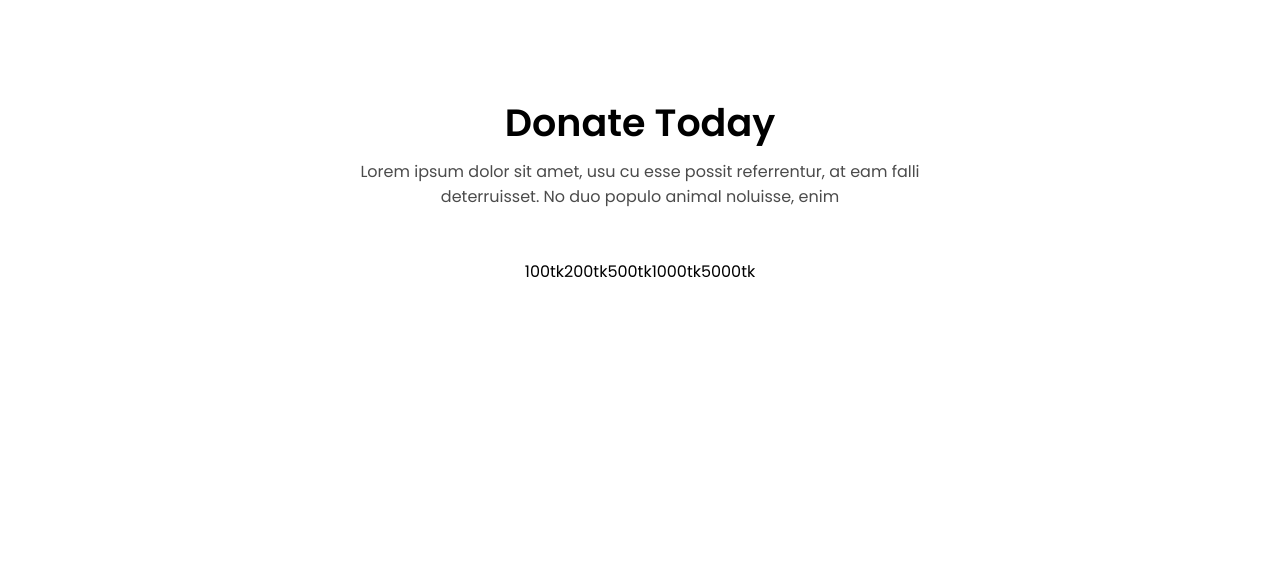
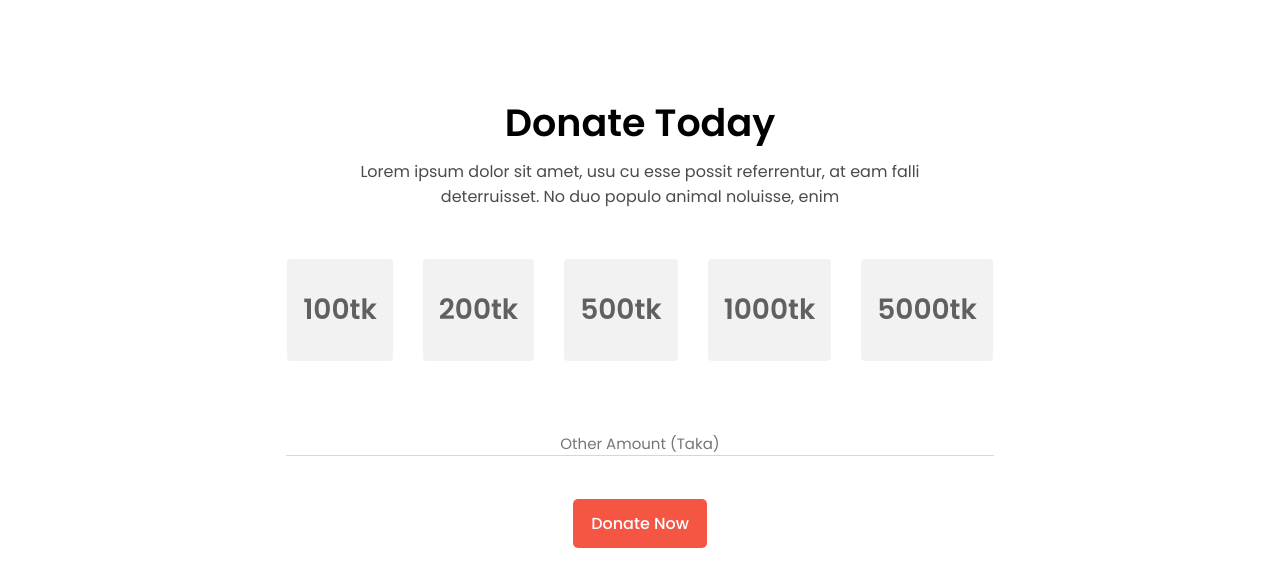
Before and after one commit to developersajeeb/demo-web1, a plain HTML site: page index.html in a window 1280 px wide. Shown: the part 686-1272 px from the top of the page. Before the commit the page ends 970 px from the top, so only its background shows below. Drawn offline with Linux system fonts and the light colour scheme.

Commit message:
new code

```diff
--- a/index.html
+++ b/index.html
@@ -37,6 +37,12 @@
                     <li>1000tk</li>
                     <li>5000tk</li>
                 </ul>
+                <div class="from-btn">
+                    <form class="taka" action="">
+                        <input type="text" placeholder="Other Amount (Taka)">
+                    </form>
+                    <button class="btn">Donate Now</button>
+                </div>
             </div>
         </section>
     </main>
--- a/style.css
+++ b/style.css
@@ -1,7 +1,8 @@
-*{
+* {
     margin: 0;
     padding: 0;
-    font-family: 'Poppins', sans-serif;;
+    font-family: 'Poppins', sans-serif;
+    ;
 }
 
 h1 {
@@ -15,7 +16,7 @@ p {
     color: white;
 }
 
-.btn{
+.btn {
     padding: 12px 18px;
     font-size: 16px;
     font-weight: 500;
@@ -28,7 +29,7 @@ p {
 
 /* Header */
 
-header{
+header {
     background-image: linear-gradient(0deg, rgb(0 0 0 / 90%), rgb(0 0 0 / 10%)), url(images/donation12.png);
     background-repeat: no-repeat;
     background-position: top center;
@@ -38,7 +39,7 @@ header{
 
 /* Section 1 */
 
-.do-tk h1 p{
+.do-tk h1 p {
     color: black;
 }
 
@@ -64,15 +65,52 @@ main {
     margin: 0 auto;
 }
 
-.amount-list{
-
+.amount-list ul {
+    display: flex;
+    justify-content: center;
+    gap: 30px;
 }
 
-.amount-list ul{
-    display: flex;
-    justify-content: center;
+.amount-list li {
+    list-style: none;
+    font-size: 28px;
+    font-weight: 700;
+    color: #606060;
+    padding: 30px 16px;
+    background: #f2f2f2;
+    border-radius: 4px;
 }
 
-.amount-list li{
-    list-style: none;
+.amount-list {
+    margin-bottom: 50px;
 }
+
+.amount-list li:hover {
+    color: #f55543;
+    border: 2px solid #f55543;
+    background: #ffedeb;
+    padding: 28px 14px;
+}
+
+.from-btn {
+    text-align: center;
+    margin-top: 70px;
+}
+
+form.taka input {
+    border: 0px;
+    border-bottom: 1px solid #d6d6d6;
+    text-align: center;
+    font-size: 15px;
+    width: 61%;
+    margin-bottom: 18px;
+}
+
+form.taka {
+    text-align: center;
+    margin-top: 55px;
+}
+
+form.taka input:focus {
+    border: none;
+}
```
